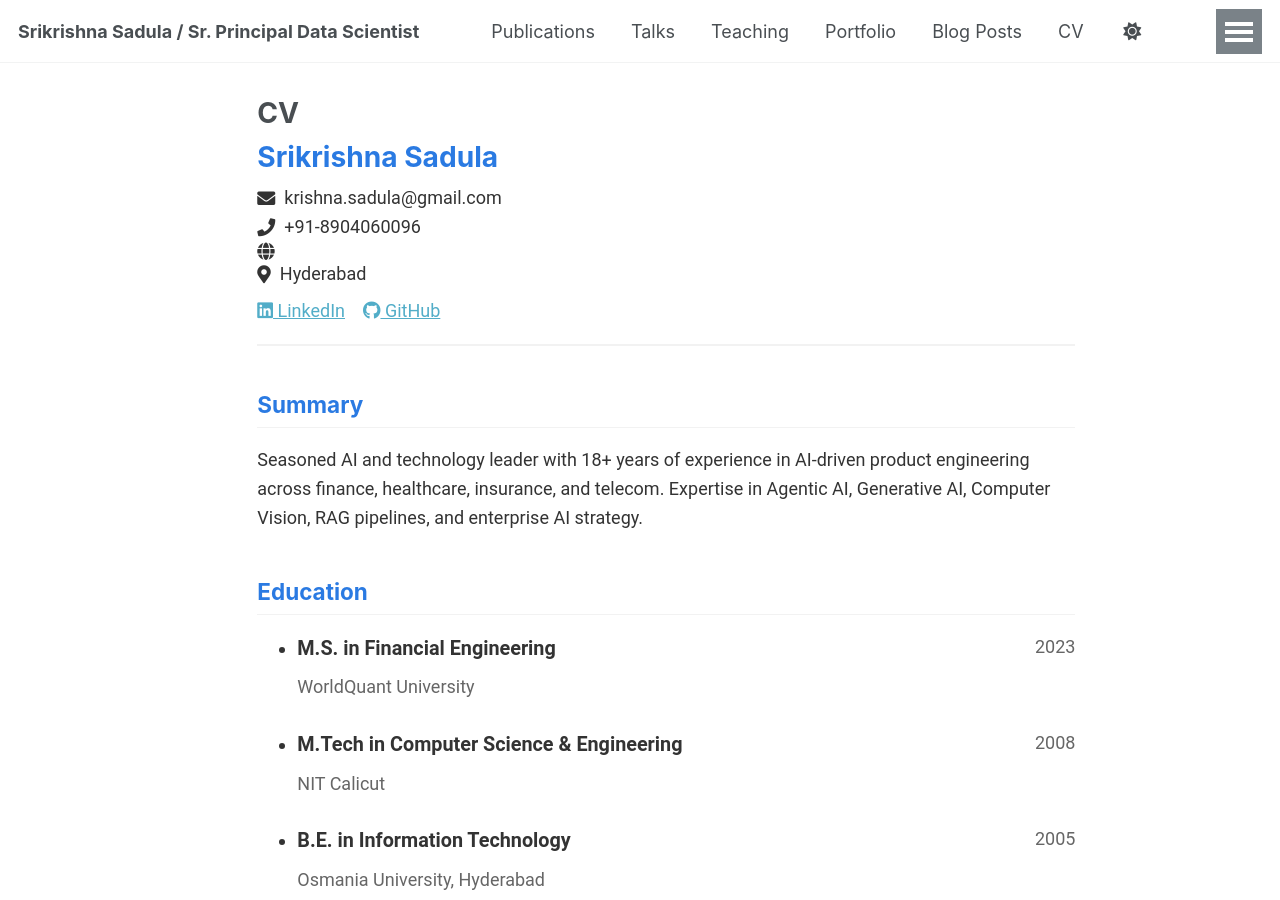
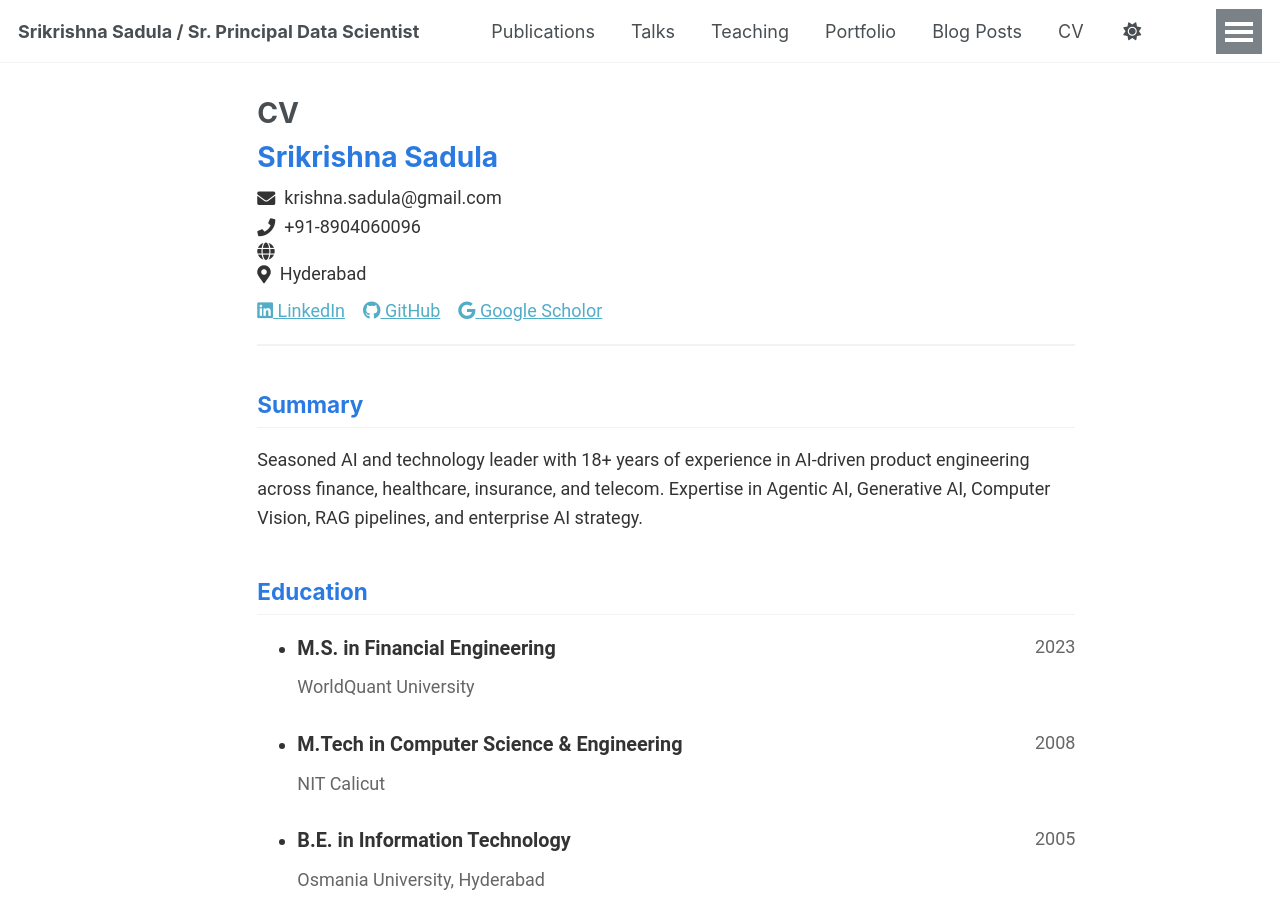
Before and after one commit to krishxx/krishxx.github.io, a Jekyll site: the page built from _pages/cv-json.md, in a window 1280 px wide and 900 px high. Built offline with Jekyll 4.4.1, drawn with Linux system fonts in a browser that asks for light colours; a file with an impossible date is left out.

Commit message:
google scholar profile updated

```diff
--- a/_data/cv.json
+++ b/_data/cv.json
@@ -11,7 +11,8 @@
     },
     "profiles": [
       { "network": "LinkedIn", "url": "https://www.linkedin.com/in/srikrix" },
-      { "network": "GitHub", "url": "https://github.com/krishxx" }
+      { "network": "GitHub", "url": "https://github.com/krishxx" },
+      { "network": "Google Scholor", "url": "https://scholar.google.com/citations?hl=en&user=6QLuL4QAAAAJ"}
     ],
     "summary": "Seasoned AI and technology leader with 18+ years of experience in AI-driven product engineering across finance, healthcare, insurance, and telecom. Expertise in Agentic AI, Generative AI, Computer Vision, RAG pipelines, and enterprise AI strategy."
   },
```
